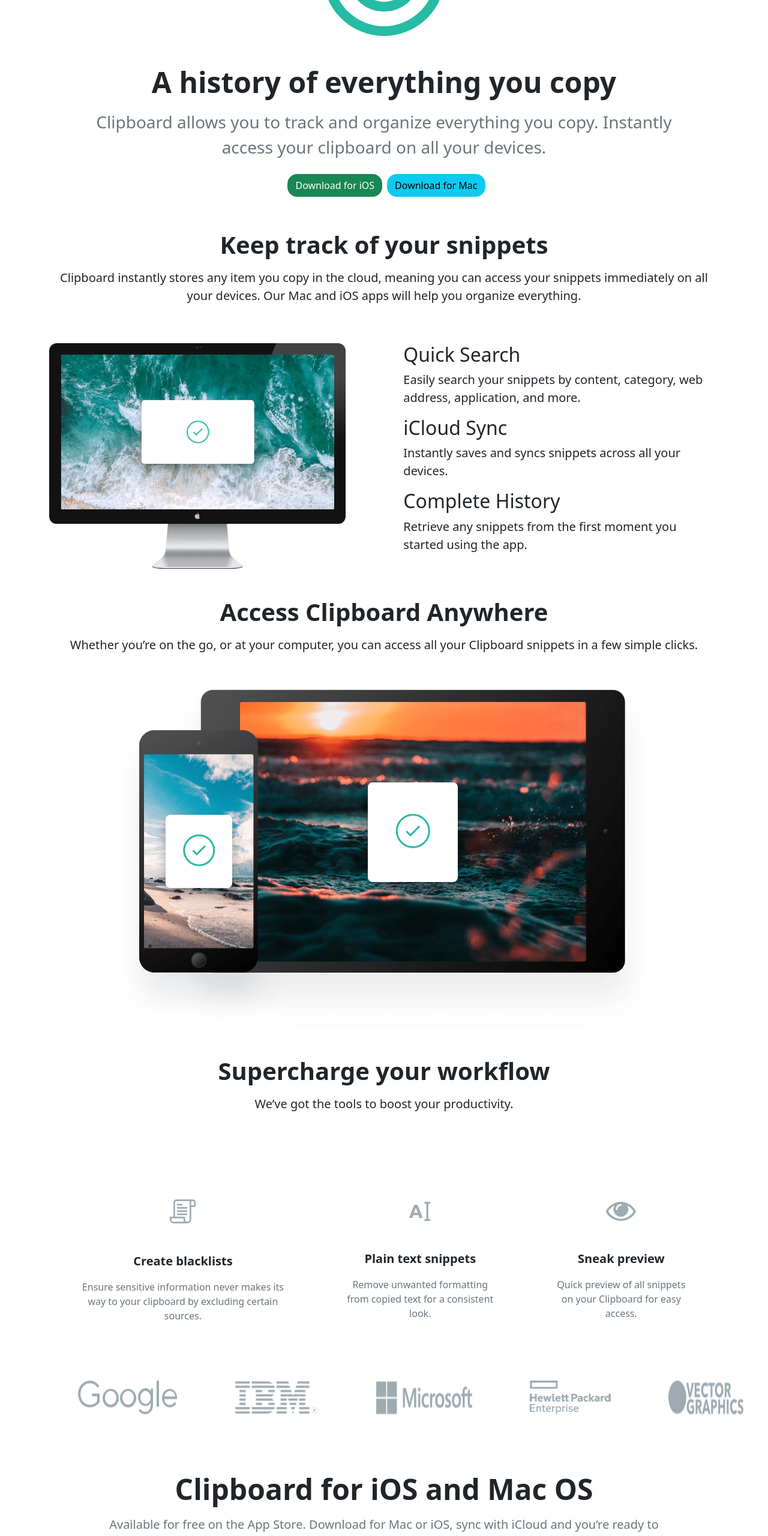
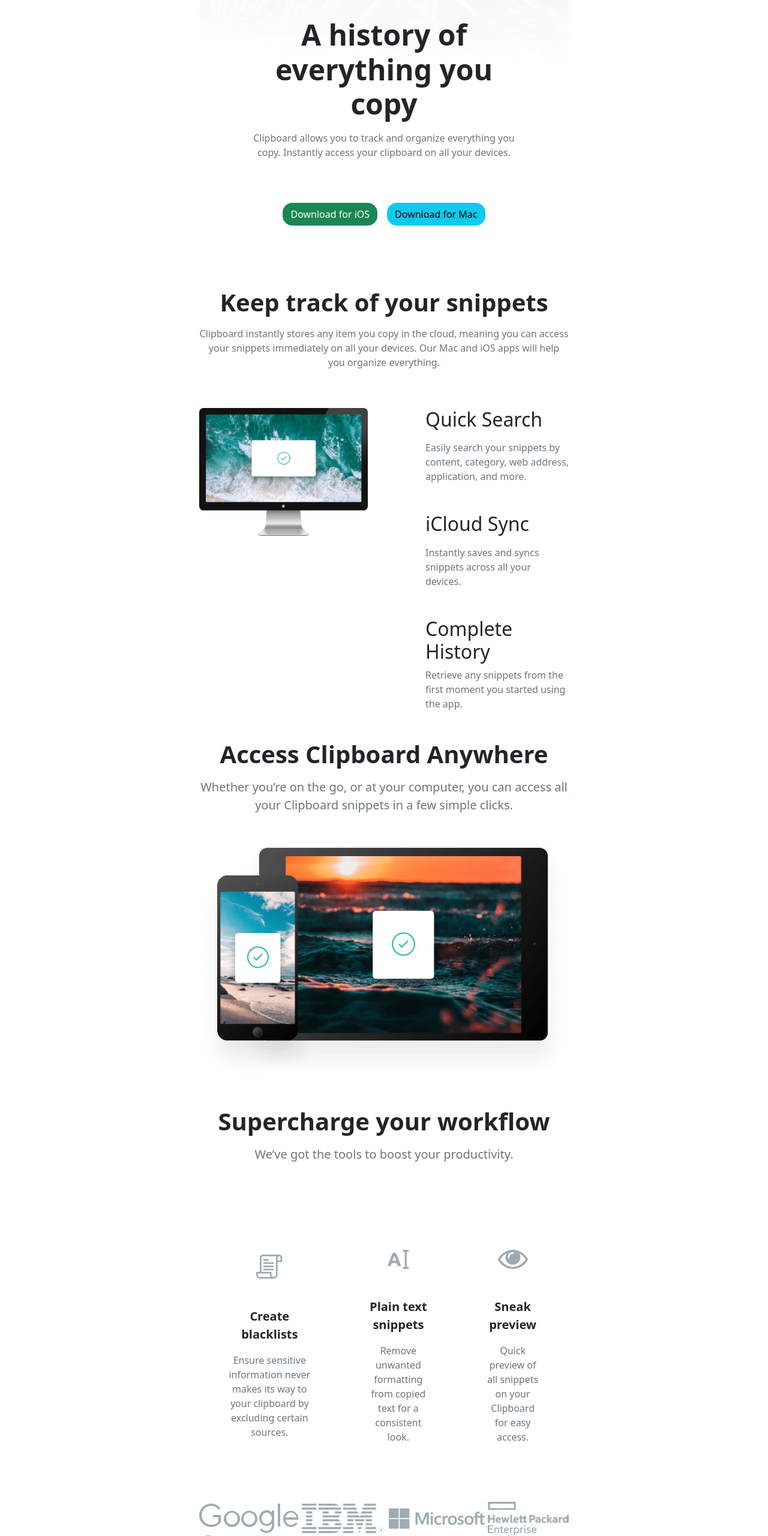
Before and after one commit to Rishabh8770/clipboard_landing_page, a website: page index.html in a window 1280 px wide. Shown: the part 240-2800 px from the top of the page at 60% size. Drawn offline with nearby package versions, Linux system fonts and the light colour scheme; a web font is replaced by a local one.

Commit message:
Some major styling changes

```diff
--- a/index.html
+++ b/index.html
@@ -4,6 +4,7 @@
     <meta charset="utf-8">
     <meta name="viewport" content="width=device-width, initial-scale=1">
     <title>Clipboard</title>
+    <link rel="stylesheet" href="./style.css">
     <link href="https://cdn.jsdelivr.net/npm/bootstrap@5.2.3/dist/css/bootstrap.min.css" rel="stylesheet" integrity="sha384-rbsA2VBKQhggwzxH7pPCaAqO46MgnOM80zW1RWuH61DGLwZJEdK2Kadq2F9CUG65" crossorigin="anonymous">
     <link rel="preconnect" href="https://fonts.googleapis.com"><link rel="preconnect" href="https://fonts.gstatic.com" crossorigin><link href="https://fonts.googleapis.com/css2?family=Bai+Jamjuree:wght@400;600&display=swap" rel="stylesheet">
     <style>
@@ -12,45 +13,47 @@
   </head>
   <body>
 
-    <div class="container-md">
-      <div class="d-flex flex-md-column flex-column align-items-md-center align-items-center p-md-5">
-        <img class="image mt-md-5 mt-5" width="20%" height="20%" src="./images/logo.svg" alt="" srcset="">
-        <p class="pt-5 display-5 fw-bold text-center">A history of everything you copy</p>
-        <p class="fs-3 text-secondary text-center ">Clipboard allows you to track and organize everything you
+    <div class="container-md w-50" >
+      <div class="header d-flex flex-md-column flex-column align-items-md-center align-items-center p-md-5">
+
+        <img class="image mt-md-5 mt-5"  src="./images/logo.svg" alt="" srcset="">
+
+        <p class="pt-5 px-md-4 px-0 display-5 fw-bold text-center">A history of everything you copy</p>
+        <p class="fs-6 px-md-4 px-0 text-secondary text-center ">Clipboard allows you to track and organize everything you
           copy. Instantly access your clipboard on all your devices.</p>
-          <div class="d-flex flex-md-row flex-column align-items-center">
+          <div class="d-flex flex-md-row flex-column  my-md-5 my-5">
             <button class="btn btn-md btn-success rounded-4 m-md-2 m-2">Download for iOS</button>
-            <button class="btn btn-md btn-info rounded-4">Download for Mac</button>
+            <button class="btn btn-md btn-info rounded-4 m-md-2 m-2">Download for Mac</button>
           </div>
       </div>
 
 
-      <div class="d-flex flex-md-column flex-column align-items-md-center align-items-center">
+      <div class="d-flex flex-md-column flex-column align-items-md-center align-items-center my-md-0 my-5">
         <p class="display-6 fw-bold text-md-center text-center">Keep track of your snippets</p>
-        <p class="fs-5 text-md-center text-center">Clipboard instantly stores any item you copy in the cloud,
+        <p class="fs-6 text-md-center text-center text-secondary">Clipboard instantly stores any item you copy in the cloud,
           meaning you can access your snippets immediately on all your
           devices. Our Mac and iOS apps will help you organize everything.</p>
       </div>
 
 
-      <div class="d-md-flex mt-md-5 align-items-md-start align-items-center">
+      <div class="d-md-flex mt-md-5 align-items-md-start align-items-center ">
         <div class="me-md-5">
           <img class="img-fluid" src="./images/image-computer.png" alt="" srcset="">
         </div>
         <div class="ms-md-5 my-md-0 my-5 text-md-start text-center">
-          <h2>Quick Search</h2>
-          <p class="fs-5">Easily search your snippets by content, category, web address, application, and more.</p>
-          <h2>iCloud Sync</h2>
-          <p class="fs-5">Instantly saves and syncs snippets across all your devices.</p>
-          <h2>Complete History</h2>
-          <p class="fs-5">Retrieve any snippets from the first moment you started using the app.</p>
+          <h2 >Quick Search</h2>
+          <p class="fs-6 my-md-3 my-3 text-secondary">Easily search your snippets by content, category, web address, application, and more.</p>
+          <h2 class="mt-md-5 mt-5 my-3 ">iCloud Sync</h2>
+          <p class="fs-6 text-secondary">Instantly saves and syncs snippets across all your devices.</p>
+          <h2 class="mt-md-5 mt-5 mt-3  ">Complete History</h2>
+          <p class="fs-6 text-secondary mb-md-0 mb-5">Retrieve any snippets from the first moment you started using the app.</p>
         </div>
       </div>
 
 
-      <div class="access text-md-center text-center my-md-5 my-5">
-        <p class="display-6 fw-bold">Access Clipboard Anywhere</p>
-        <p class="fs-5">Whether you’re on the go, or at your computer, you can access all your Clipboard
+      <div class="access text-md-center text-center my-md-5 my-5 ">
+        <p class="display-6 fw-bold ">Access Clipboard Anywhere</p>
+        <p class="fs-5 text-secondary">Whether you’re on the go, or at your computer, you can access all your Clipboard
           snippets in a few simple clicks.</p>
       </div>
 
@@ -62,22 +65,22 @@
 
       <section class="text text-md-center text-center my-md-5 my-5">
         <p class="display-6 fw-bold">Supercharge your workflow</p>
-        <p class="fs-5">We’ve got the tools to boost your productivity.</p>
+        <p class="fs-5 text-secondary">We’ve got the tools to boost your productivity.</p>
       </section>
 
 
-      <div class="d-md-flex d-flex justify-content-md-evenly flex-md-row flex-column align-items-md-center align-items-center">
-        <div class="text-md-center text-center p-md-5 p-5" >
+      <div class="d-md-flex d-flex justify-content-md-evenly flex-md-row flex-column align-items-md-center align-items-center mb-md-0 mb-5">
+        <div class="text-md-center text-center p-md-5 p-3" >
           <img class="my-md-5 my-5" src="./images/icon-blacklist.svg" alt="" srcset="">
           <p class="fs-5 fw-semibold">Create blacklists</p>
           <span class="text-secondary">Ensure sensitive information never makes its way to your clipboard by excluding certain sources.</span>
         </div>
-        <div class="text-md-center text-center p-md-5 p-5" >
+        <div class="text-md-center text-center p-md-5 p-3" >
           <img class="my-md-5 my-5" src="./images/icon-text.svg" alt="" srcset="">
           <p class="fs-5 fw-semibold">Plain text snippets</p>
           <span class="text-secondary">Remove unwanted formatting from copied text for a consistent look.</span>
         </div>
-        <div class="text-md-center text-center p-md-5 p-5">
+        <div class="text-md-center text-center p-md-5 p-3">
           <img class="my-md-5 my-5" src="./images/icon-preview.svg" alt="" srcset="">
           <p class="fs-5 fw-semibold">Sneak preview</p>
           <span class="text-secondary">Quick preview of all snippets on your Clipboard for easy access.</span>
@@ -85,19 +88,19 @@
       </div>
 
 
-      <div class="company d-md-flex d-flex flex-md-row flex-column justify-content-md-between justify-content-between ">
-        <img class="img-fluid p-md-5 p-5" src="./images/logo-google.png" alt="" srcset="">
-        <img class="img-fluid p-md-5 p-5" src="./images/logo-ibm.png" alt="" srcset="">
-        <img class="img-fluid p-md-5 p-5" src="./images/logo-microsoft.png" alt="" srcset="">
-        <img class="img-fluid p-md-5 p-5" src="./images/logo-hp.png" alt="" srcset="">
-        <img class="img-fluid p-md-5 p-5" src="./images/logo-vector-graphics.png" alt="" srcset="">
+      <div class="company d-md-flex d-flex flex-md-row flex-md-wrap flex-column justify-content-md-between justify-content-between align-items-md-center align-items-center my-md-5 my-5 ">
+        <img class="img-fluid p-md-0 p-2 m-md-0 m-3"  src="./images/logo-google.png" alt="" srcset="">
+        <img class="img-fluid p-md-0 p-2 m-md-0 m-3" src="./images/logo-ibm.png" alt="" srcset="">
+        <img class="img-fluid p-md-0 p-2 m-md-0 m-3" src="./images/logo-microsoft.png" alt="" srcset="">
+        <img class="img-fluid p-md-0 p-2 m-md-0 m-3" src="./images/logo-hp.png" alt="" srcset="">
+        <img class="img-fluid p-md-0 p-2 m-md-0 m-3" src="./images/logo-vector-graphics.png" alt="" srcset="">
       </div>
 
 
-      <div class="clipboard">
-        <section>
+      <div class="clipboard my-md-5 my-5">
+        <section class="mb-md-5 mb-5">
           <p class="pt-md-5 pt-5 py-md-0 py-5 display-5 fw-bold text-center">Clipboard for iOS and Mac OS</p>
-          <p class="fs-5 text-secondary text-center mx-md-5 mx-3 px-md-5 px-2">Available for free on the App Store. Download for Mac or iOS, sync with iCloud
+          <p class="fs-5 text-secondary text-center mx-md-5 mx-3 ">Available for free on the App Store. Download for Mac or iOS, sync with iCloud
             and you’re ready to start adding to your clipboard.</p>
         </section>
         <section class="d-md-flex d-flex justify-content-md-center justify-content-center flex-md-row flex-column align-items-md-center align-items-center">
@@ -107,21 +110,22 @@
       </div>
 
 
-      <div class="footer d-md-flex justify-content-md-around flex-md-row d-flex flex-column align-items-md-center align-items-center pt-md-5 pt-5 mt-md-5 mt-5 text-bg-light ">
-        <div>
-          <img class="img-fluid" src="./images/logo.svg" alt="" srcset="">
+      <div class="footer d-md-flex justify-content-md-around flex-md-row d-flex flex-column align-items-md-center align-items-center mt-md-5 mt-5 text-bg-light ">
+        <div class="d-flex d-md-flex justify-content-md-center justify-content-center">
+
+          <img class="img-fluid " width="25%" height="25%" src="./images/logo.svg" alt="" srcset="">
         </div>
         <div class="d-md-flex align-self-md-center text-md-start text-center ">
-        <ul class="list-unstyled">
-          <li class="m-md-3 m-3"><a  href="">FAQs</a></li>
-          <li class="m-md-3 m-3"><a  href="">Contact Us</a></li>
+        <ul class="list list-unstyled ">
+          <li class="m-md-3 m-3"><a class="text-decoration-none text-secondary"  href="#">FAQs</a></li>
+          <li class="m-md-3 m-3"><a class="text-decoration-none text-secondary"  href="#">Contact Us</a></li>
         </ul >
         <ul class="list-unstyled">
-        <li class="m-md-3 m-3"><a  href="">Privacy Policy</a></li>
-          <li class="m-md-3 m-3"><a  href="">Press Kit</a></li>
+        <li class="m-md-3 m-3"><a class="text-decoration-none text-secondary" href="#">Privacy Policy</a></li>
+          <li class="m-md-3 m-3"><a class="text-decoration-none text-secondary" href="#">Press Kit</a></li>
         </ul>
         <ul class="list-unstyled">
-          <li class="m-md-3 m-3"><a  href="">Install Guide</a></li>
+          <li class="m-md-3 m-3"><a class="text-decoration-none text-secondary" href="#">Install Guide</a></li>
         </ul>
       </div>
         <div class="social-links align-self-md-center py-md-0 py-3">
--- /dev/null
+++ b/style.css
@@ -0,0 +1,18 @@
+.header{
+    background-image: url(./images/bg-header-desktop.png);
+    background-repeat: no-repeat;
+}
+
+/* .btn1{
+    background-color: #66CDAA;
+    color: white;
+    border: none;
+}
+
+.btn2{
+    background-color: #6F00FF;
+    color: white;
+    border: none;
+
+
+} */
```
